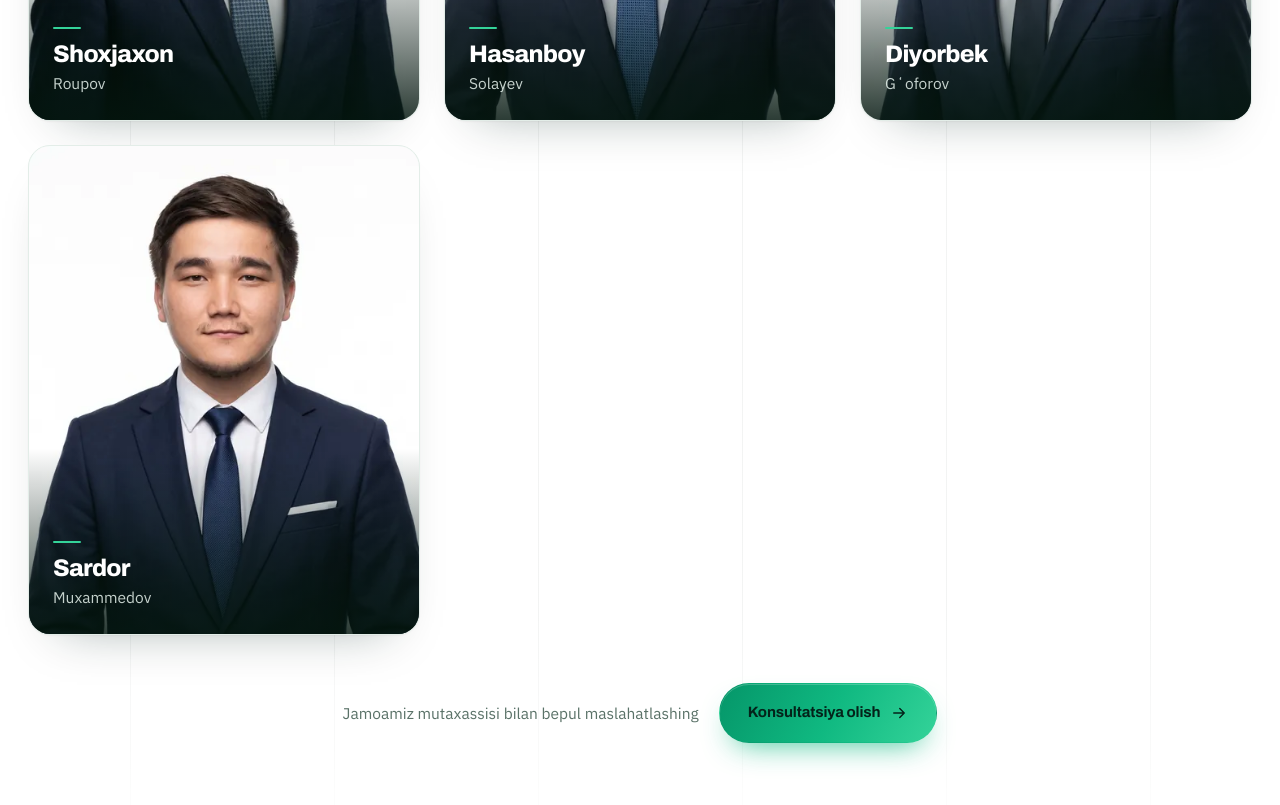
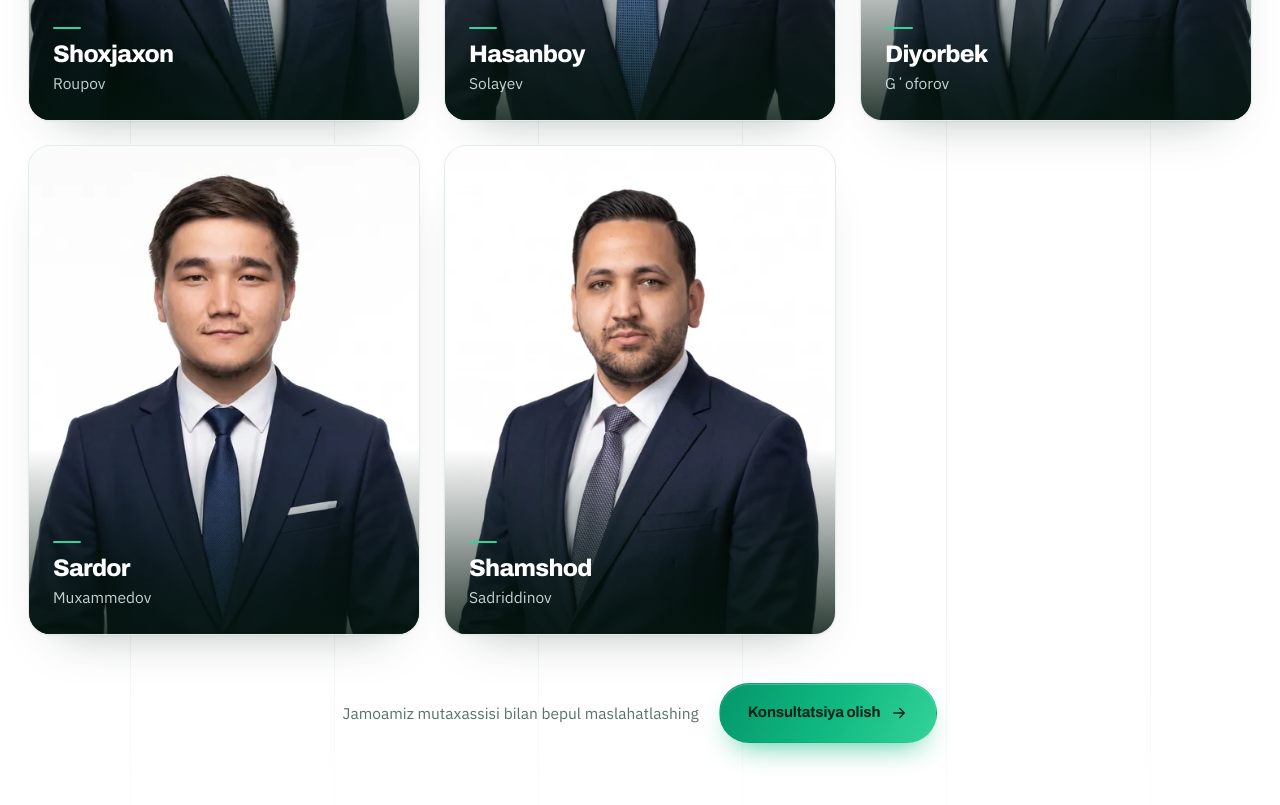
Before and after one commit to ShukurullohMamadaliyev/united-finance, a website: page public/index.html in a window 1280 px wide. Shown: the part 10587-11392 px from the top of the page. Drawn offline with nearby package versions, Linux system fonts and the light colour scheme.

Commit message:
Xodimlar yangilandi: Shamshod Sadriddinov qo'shildi va Muhammadjon bilan Javohir joyi almashtirildi

```diff
--- a/public/index.html
+++ b/public/index.html
@@ -2212,22 +2212,22 @@ input[type=range]:focus-visible{outline:2px solid var(--green-2);outline-offset:
       </li>
       <li class="team-card rv" style="--d:90ms">
         <figure>
+          <img src="images/team/muhammadjon-mamadaliyev-800.webp?v=2"
+               srcset="images/team/muhammadjon-mamadaliyev-480.webp?v=2 480w, images/team/muhammadjon-mamadaliyev-800.webp?v=2 800w"
+               sizes="(max-width: 900px) 46vw, 400px"
+               width="800" height="1000" loading="lazy" decoding="async"
+               alt="Muhammadjon Mamadaliyev">
+          <figcaption><span class="team-first">Muhammadjon</span><span class="team-last">Mamadaliyev</span></figcaption>
+        </figure>
+      </li>
+      <li class="team-card rv" style="--d:180ms">
+        <figure>
           <img src="images/team/javohir-pardayev-800.webp?v=4"
                srcset="images/team/javohir-pardayev-480.webp?v=4 480w, images/team/javohir-pardayev-800.webp?v=4 800w"
                sizes="(max-width: 900px) 46vw, 400px"
                width="800" height="1000" loading="lazy" decoding="async"
                alt="Javohir Pardayev">
           <figcaption><span class="team-first">Javohir</span><span class="team-last">Pardayev</span></figcaption>
-        </figure>
-      </li>
-      <li class="team-card rv" style="--d:180ms">
-        <figure>
-          <img src="images/team/muhammadjon-mamadaliyev-800.webp?v=2"
-               srcset="images/team/muhammadjon-mamadaliyev-480.webp?v=2 480w, images/team/muhammadjon-mamadaliyev-800.webp?v=2 800w"
-               sizes="(max-width: 900px) 46vw, 400px"
-               width="800" height="1000" loading="lazy" decoding="async"
-               alt="Muhammadjon Mamadaliyev">
-          <figcaption><span class="team-first">Muhammadjon</span><span class="team-last">Mamadaliyev</span></figcaption>
         </figure>
       </li>
       <li class="team-card rv" style="--d:0ms">
@@ -2268,6 +2268,16 @@ input[type=range]:focus-visible{outline:2px solid var(--green-2);outline-offset:
                width="800" height="1000" loading="lazy" decoding="async"
                alt="Sardor Muxammedov">
           <figcaption><span class="team-first">Sardor</span><span class="team-last">Muxammedov</span></figcaption>
+        </figure>
+      </li>
+      <li class="team-card rv" style="--d:90ms">
+        <figure>
+          <img src="images/team/shamshod-sadriddinov-800.webp?v=1"
+               srcset="images/team/shamshod-sadriddinov-480.webp?v=1 480w, images/team/shamshod-sadriddinov-800.webp?v=1 800w"
+               sizes="(max-width: 900px) 46vw, 400px"
+               width="800" height="1000" loading="lazy" decoding="async"
+               alt="Shamshod Sadriddinov">
+          <figcaption><span class="team-first">Shamshod</span><span class="team-last">Sadriddinov</span></figcaption>
         </figure>
       </li>
     </ul>
```
Also changed, not shown: public/images/team/shamshod-sadriddinov-480.webp (added), public/images/team/shamshod-sadriddinov-800.webp (added), public/images/team/shamshod-sadriddinov-avatar.webp (added).
